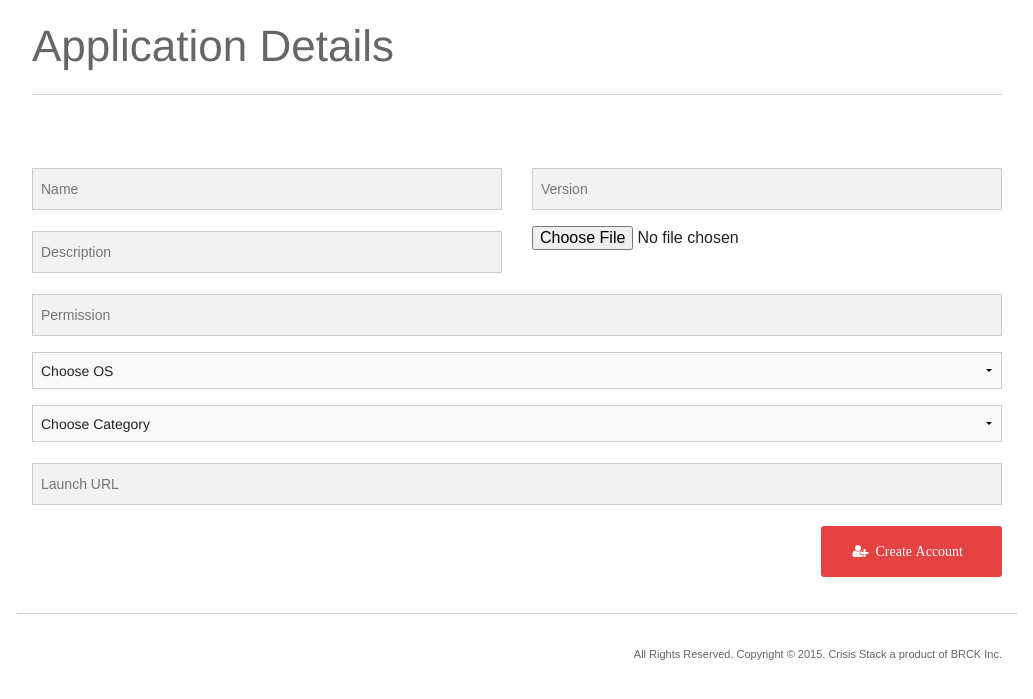
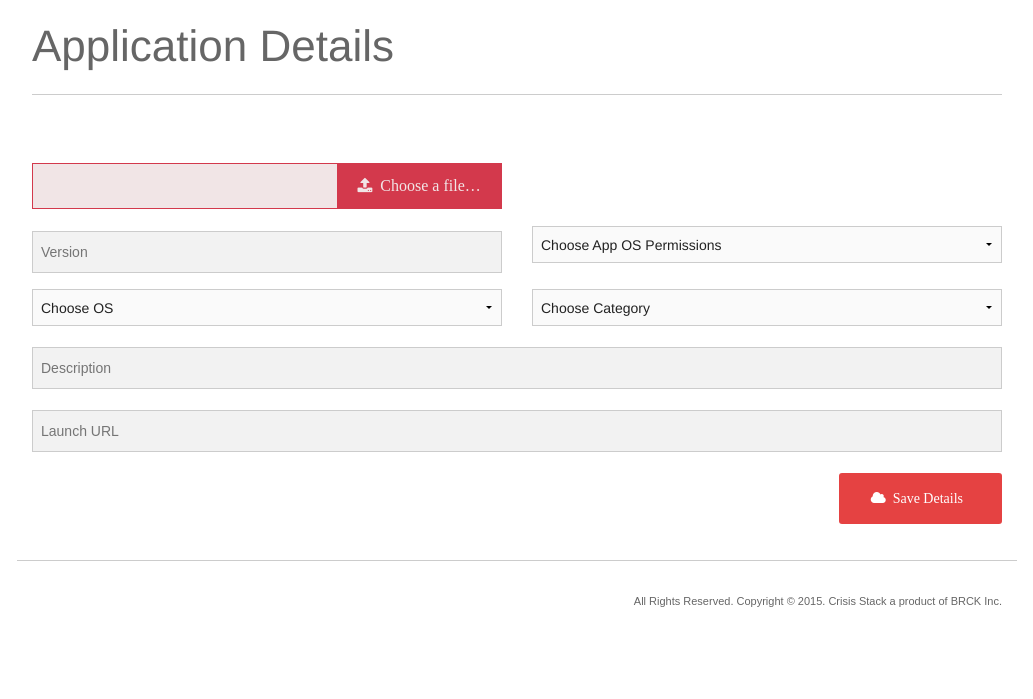
Before and after one commit to brck/CrisisStack, a Flask app: page /application in a window 1280 px wide. Shown: the part 47-746 px from the top of the page, without its empty margins (123-1156 px from the left). Run offline with Flask 2, Linux system fonts and the light colour scheme; data that the repository does not hold is empty; some libraries are stand-ins or nearby versions.

Commit message:
inserted application details to db

```diff
--- a/app/main/forms.py
+++ b/app/main/forms.py
@@ -5,9 +5,9 @@ from ..models import Application
 
 class ApplicationsForm(Form):
     """Applications update form"""
-    name = StringField("Name", [
-        validators.DataRequired("Please enter the application name.")],
-        render_kw={"placeholder": "Name"})
+    # name = StringField("Name", [
+    #     validators.DataRequired("Please enter the application name.")],
+    #     render_kw={"placeholder": "Name"})
     version = StringField("Version", [
         validators.DataRequired("Enter application version.")],
         render_kw={"placeholder": "Version"})
@@ -17,19 +17,24 @@ class ApplicationsForm(Form):
     file = FileField("Size", [
         validators.DataRequired("Application size can not be blank")],
         render_kw={"placeholder": "Size"})
-    permission = StringField("Permission", [
-        validators.DataRequired("Enter permissions needed by the application.")],
-        render_kw={"placeholder": "Permission"})
+    app_permissions = [
+        ('0', 'Choose App OS Permissions'),
+        ('OS-Admin', 'OS-Admin'),
+        ('None', 'None')
+    ]
+    permission = SelectField(label="Permissions", choices = app_permissions, default = ['0'])
+    # permission = StringField("Permission", [
+    #     validators.DataRequired("Enter permissions needed by the application.")],
+    #     render_kw={"placeholder": "Permission"})
 
-    my_choices = [('0', 'Choose OS'), ('1', 'Raspbian'), ('2', 'Ubuntu MATE'), ('3', 'FreeBSD')]
-    osVersion = SelectField(label="Category", choices = my_choices, default = ['0'])
-    # osVersion = StringField("OS Version", [
-    #     validators.DataRequired("Choose OS Version.")],
-    #     render_kw={"placeholder": "OS Version"})
+    os_vesions = [
+        ('0', 'Choose OS'),
+        ('Raspbian', 'Raspbian'),
+        ('Ubuntu MATE', 'Ubuntu MATE'),
+        ('FreeBSD', 'FreeBSD')
+    ]
+    osVersion = SelectField(label="OS Version", choices = os_vesions, default = ['0'])
     category_id = SelectField(label="Category", coerce=int)
-    # category_id = StringField("Category", [
-    #     validators.DataRequired("Choose application category.")],
-    #     render_kw={"placeholder": "Category"})
     launchurl = StringField("Launch URL", [
         validators.DataRequired("Please enter the launch url."),
         validators.url("Please enter a valid url.")],
--- a/app/main/views.py
+++ b/app/main/views.py
@@ -3,7 +3,7 @@ from werkzeug import secure_filename
 from flask import current_app
 import os
 from . import main
-from ..models import Category
+from ..models import Category, Application
 from .. import db
 from .forms import ApplicationsForm, CategoryForm
 
@@ -43,6 +43,7 @@ def app_info():
 def application():
     form = ApplicationsForm()
     populate_categories(form)
+    print request.form
 
     if form.validate_on_submit():
         print request.form
@@ -61,10 +62,23 @@ def application():
             INSTALLS_DIR = os.path.join(APP_DIR, current_app.config['UPLOAD_FOLDER'])
             filename = secure_filename(file.filename)
             FILE_PATH = os.path.join(INSTALLS_DIR, filename)
-            #file.save(os.path.join(INSTALLS_DIR, filename))
+            file.save(os.path.join(INSTALLS_DIR, filename))
 
             size = os.stat(FILE_PATH).st_size
-            print 'file size', size
+            app_name = filename.rsplit('.', 1)[0]
+
+            application = Application(
+                category_id=form.category_id.data,
+                name=app_name,
+                version=form.version.data,
+                description=form.description.data,
+                size=size,
+                permission=form.permission.data,
+                osVersion=form.osVersion.data,
+                launchurl=form.launchurl.data)
+
+            db.session.add(application)
+            db.session.commit()
 
         flash('Application added successfully', 'success')
         return redirect(request.args.get('next') or url_for('main.application'))
--- a/app/static/assets/css/main.css
+++ b/app/static/assets/css/main.css
@@ -487,18 +487,113 @@ footer p {
     margin-left: 10px
 }
 
-.file-upload {
-  position: relative;
-  overflow: hidden;
-  margin: 10px; }
+.input-container {
+    padding-bottom: 10px;
+}
 
-.file-upload input.file-input {
-  position: absolute;
-  top: 0;
-  right: 0;
-  margin: 0;
-  padding: 0;
-  font-size: 20px;
-  cursor: pointer;
-  opacity: 0;
-  filter: alpha(opacity=0); }
+.inputfile {
+    width: 0.1px;
+    height: 0.1px;
+    opacity: 0;
+    overflow: hidden;
+    position: absolute;
+    z-index: -1;
+}
+
+.js .inputfile {
+    width: 0.1px;
+    height: 0.1px;
+    opacity: 0;
+    overflow: hidden;
+    position: absolute;
+    z-index: -1;
+}
+
+.inputfile + label {
+    width: 100%;
+    max-width: 100%;
+    font-size: 1.0rem;
+    font-weight: 700;
+    text-overflow: ellipsis;
+    white-space: nowrap;
+    cursor: pointer;
+    display: inline-block;
+    overflow: hidden;
+    padding: 0.625rem 1.25rem;
+}
+
+.no-js .inputfile + label {
+    display: none;
+}
+
+.inputfile:focus + label,
+.inputfile.has-focus + label {
+    outline: 1px dotted #000;
+    outline: -webkit-focus-ring-color auto 5px;
+}
+
+.inputfile + label * {
+    /* pointer-events: none; */
+    /* in case of FastClick lib use */
+}
+
+.inputfile + label svg {
+    width: 1em;
+    height: 1em;
+    vertical-align: middle;
+    fill: currentColor;
+    margin-top: -0.25em;
+    /* 4px */
+    margin-right: 0.25em;
+    /* 4px */
+}
+
+.inputfile + label {
+    color: #d3394c;
+}
+
+.inputfile + label {
+    border: 1px solid #d3394c;
+    background-color: #f1e5e6;
+    padding: 0;
+}
+
+.inputfile:focus + label,
+.inputfile.has-focus + label,
+.inputfile + label:hover {
+    border-color: #722040;
+}
+
+.inputfile + label span,
+.inputfile + label strong {
+    padding: 0.625rem 1.25rem;
+}
+
+.inputfile + label span {
+    width: 300px;
+    min-height: 2em;
+    display: inline-block;
+    text-overflow: ellipsis;
+    white-space: nowrap;
+    overflow: hidden;
+    vertical-align: top;
+}
+
+.inputfile + label strong {
+    height: 100%;
+    color: #f1e5e6;
+    background-color: #d3394c;
+    display: inline-block;
+}
+
+.inputfile:focus + label strong,
+.inputfile.has-focus + label strong,
+.inputfile + label:hover strong {
+    background-color: #722040;
+}
+
+@media screen and (max-width: 50em) {
+  .inputfile + label strong {
+    display: block;
+  }
+}
--- a/app/static/assets/js/app.js
+++ b/app/static/assets/js/app.js
@@ -1,5 +1,28 @@
 $(document).foundation();
 
 $(document).ready(function() {
+	var inputs = document.querySelectorAll( '.inputfile' );
+	Array.prototype.forEach.call( inputs, function( input )
+	{
+		var label	 = input.nextElementSibling,
+			labelVal = label.innerHTML;
 
+		input.addEventListener( 'change', function( e )
+		{
+			var fileName = '';
+			if( this.files && this.files.length > 1 )
+				fileName = ( this.getAttribute( 'data-multiple-caption' ) || '' ).replace( '{count}', this.files.length );
+			else
+				fileName = e.target.value.split( '\\' ).pop();
+
+			if( fileName )
+				label.querySelector( 'span' ).innerHTML = fileName;
+			else
+				label.innerHTML = labelVal;
+		});
+
+		// Firefox bug fix
+		input.addEventListener( 'focus', function(){ input.classList.add( 'has-focus' ); });
+		input.addEventListener( 'blur', function(){ input.classList.remove( 'has-focus' ); });
+	});
 });
--- a/app/templates/application.html
+++ b/app/templates/application.html
@@ -34,13 +34,27 @@
         <form class="row" action="" method="post" method=post enctype=multipart/form-data>
             {{ form.hidden_tag() }}
 
+            <div class="small-12 medium-12 large-12  columns">
+                <div class="row input-container">
                     <div class="small-12 medium-12 large-6  columns">
-                {{ form.name( class_="validate", **{'aria-describedby':"nameHelpText"} ) }}
-                {% for message in form.name.errors %}
-                <div class="error" id="nameHelpText">{{ message }}</div>
+                        {{ form.file( class_="inputfile", **{'aria-describedby':"fileHelpText"} ) }}
+                            <label for="file">
+                                <span></span> <strong>
+                                    <i class="fa fa-upload">&nbsp Choose a file&hellip;</i>
+
+
+                                <!-- <svg xmlns="http://www.w3.org/2000/svg" width="20" height="17" viewBox="0 0 20 17"><path d="M10 0l-5.2 4.9h3.3v5.1h3.8v-5.1h3.3l-5.2-4.9zm9.3 11.5l-3.2-2.1h-2l3.4 2.6h-3.5c-.1 0-.2.1-.2.1l-.8 2.3h-6l-.8-2.2c-.1-.1-.1-.2-.2-.2h-3.6l3.4-2.6h-2l-3.2 2.1c-.4.3-.7 1-.6 1.5l.6 3.1c.1.5.7.9 1.2.9h16.3c.6 0 1.1-.4 1.3-.9l.6-3.1c.1-.5-.2-1.2-.7-1.5z"/></svg> Choose a file&hellip; -->
+                                </strong>
+                            </label>
+                        {% for message in form.file.errors %}
+                        <div class="error" id="fileHelpText">{{ message }}</div>
                         {% endfor %}
                     </div>
+                </div>
+            </div>
 
+            <div class="small-12 medium-12 large-12  columns">
+                <div class="row">
                     <div class="small-12 medium-12 large-6  columns">
                         {{ form.version( class_="validate", **{'aria-describedby':"versionHelpText"} ) }}
                         {% for message in form.version.errors %}
@@ -49,49 +63,60 @@
                     </div>
 
                     <div class="small-12 medium-12 large-6  columns">
-                {{ form.description( class_="validate", **{'aria-describedby':"descriptionHelpText"} ) }}
-                {% for message in form.description.errors %}
-                <div class="error" id="descriptionHelpText">{{ message }}</div>
-                {% endfor %}
-            </div>
-
-            <div class="small-12 medium-12 large-6  columns">
-                {{ form.file( class_="file-input", **{'aria-describedby':"sizeHelpText"} ) }}
-                {% for message in form.file.errors %}
-                <div class="error" id="sizeHelpText">{{ message }}</div>
-                {% endfor %}
-            </div>
-
-            <div class="small-12 medium-12 large-12  columns">
                         {{ form.permission( class_="validate", **{'aria-describedby':"permissionHelpText"} ) }}
                         {% for message in form.permission.errors %}
                         <div class="error" id="permissionHelpText">{{ message }}</div>
                         {% endfor %}
                     </div>
+                </div>
+            </div>
 
             <div class="small-12 medium-12 large-12  columns">
+                <div class="row">
+                    <div class="small-12 medium-12 large-6  columns">
                         {{ form.osVersion( class_="validate", **{'aria-describedby':"osVersionHelpText"} ) }}
                         {% for message in form.osVersion.errors %}
                         <div class="error" id="osVersionHelpText">{{ message }}</div>
                         {% endfor %}
                     </div>
 
-            <div class="small-12 medium-12 large-12  columns">
+                    <div class="small-12 medium-12 large-6  columns">
                         {{ form.category_id( class_="validate", **{'aria-describedby':"category_idHelpText"} ) }}
                         {% for message in form.category_id.errors %}
                         <div class="error" id="category_idHelpText">{{ message }}</div>
                         {% endfor %}
                     </div>
+                </div>
+            </div>
 
+            <div class="small-12 medium-12 large-12  columns">
+                <div class="row">
+                    <div class="small-12 medium-12 large-12  columns">
+                        {{ form.description( class_="validate", **{'aria-describedby':"descriptionHelpText"} ) }}
+                        {% for message in form.description.errors %}
+                        <div class="error" id="descriptionHelpText">{{ message }}</div>
+                        {% endfor %}
+                    </div>
+                </div>
+            </div>
+
+            <div class="small-12 medium-12 large-12  columns">
+                <div class="row">
                     <div class="small-12 medium-12 large-12  columns">
                         {{ form.launchurl( class_="validate", **{'aria-describedby':"launchurlHelpText"} ) }}
                         {% for message in form.launchurl.errors %}
                         <div class="error" id="launchurlHelpText">{{ message }}</div>
                         {% endfor %}
                     </div>
+                </div>
+            </div>
 
+            <div class="small-12 medium-12 large-12  columns">
+                <div class="row">
                     <div class="large-12 columns">
-                <button class="button radius alert right" type="submit"><i class="fa fa-user-plus">&nbsp Create Account</i></button>
+                        <button class="button radius alert right" type="submit"><i class="fa fa-cloud">&nbsp Save Details</i></button>
+                    </div>
+                </div>
             </div>
         </form>
 
```
Also changed, not shown: app/models.py (+13 -13 lines), migrations/versions/af70fb36aee9_.py (added, +26 -0 lines), 1 other file. Lines whose indentation alone changed are shown as unchanged.
